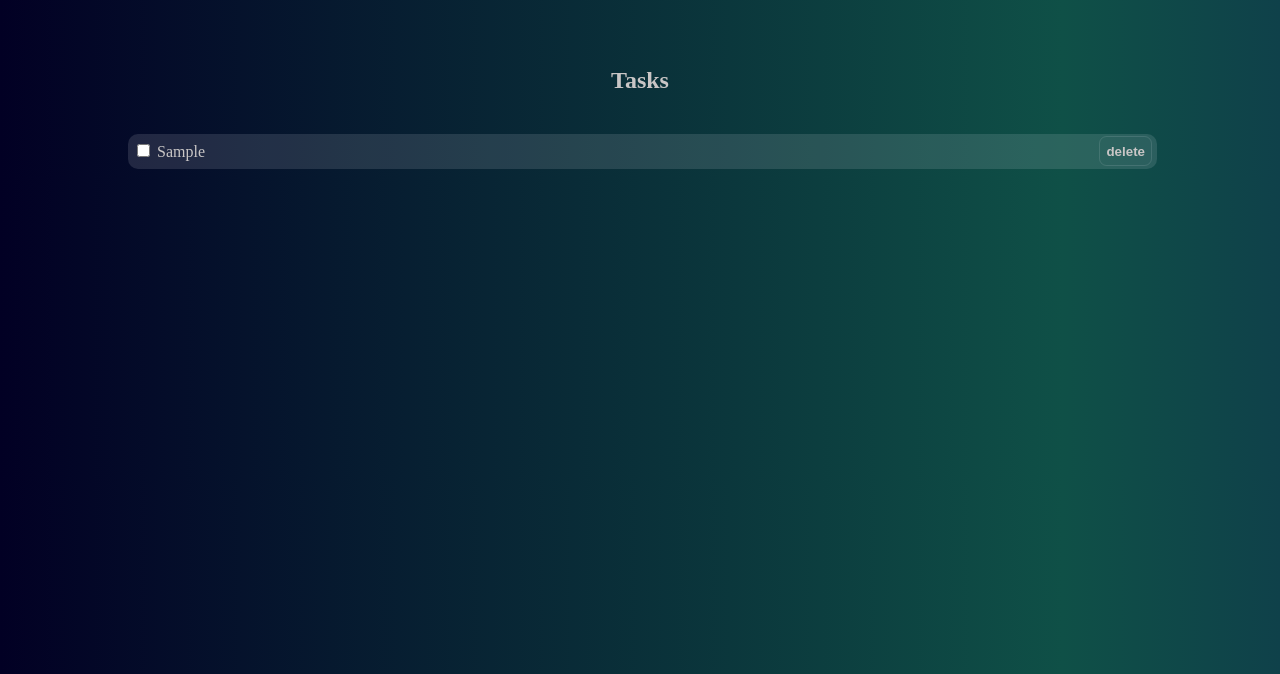
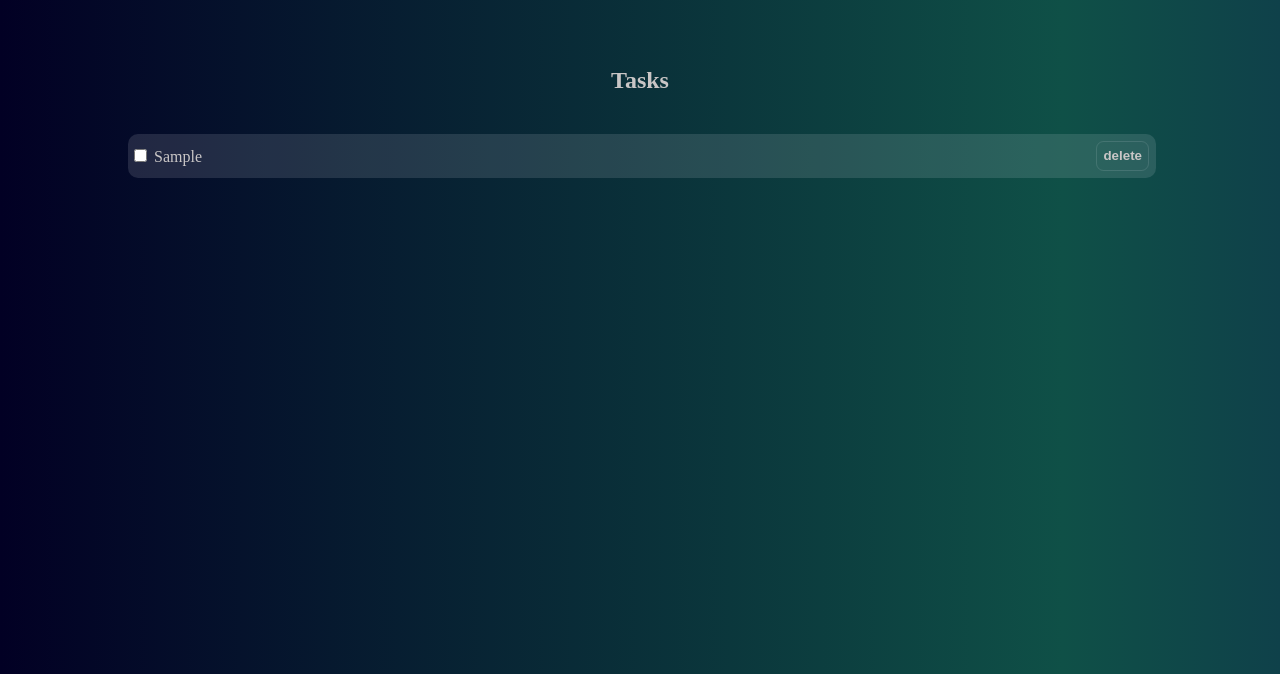
Before and after one commit to Kocha357/ToDo-App, a plain HTML site: page index.html in a window 1280 px wide. Both pictures are taken after typing "Sample" into the empty fields and a click on the input "Add task". Shown: the part 126-800 px from the top of the page. Drawn offline with Linux system fonts and the light colour scheme.

Commit message:
input changes

```diff
--- a/style.css
+++ b/style.css
@@ -66,9 +66,11 @@ h2{
     width: 100%;
 }
 .content{
-    width: 60%;
+    width: 100%;
 }
-
+.actions{
+    padding: 5px;
+}
 .task{
     display: flex;
     flex-direction: row;
@@ -76,14 +78,15 @@ h2{
     justify-content: space-between;
     margin-top: 20px;
 
+
     width: 100%;
-        height: 35px;
-        padding-left: 5px;
-        outline: none;
-        border-radius: 10px;
-        background-color: rgba(244, 246, 250, 0.123);
-        color: rgb(201, 198, 198);
-        border: none;
+    height: 40%;
+    padding: 2px;
+    outline: none;
+     border-radius: 10px;
+    background-color: rgba(244, 246, 250, 0.123);
+    color: rgb(201, 198, 198);
+    border: none;
 
 }
 .text{
@@ -96,7 +99,6 @@ h2{
 
 .delete{
     font-weight: bold;
-    margin-right: 5px;
     height: 30px;
         background-color: transparent;
         margin-left: 5px;
```
